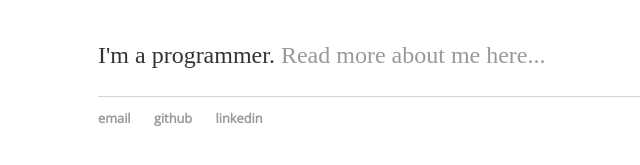
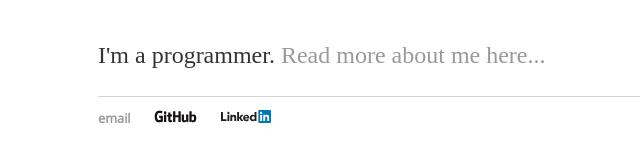
Before and after one commit to AaronRobson/AaronRobson.github.io, a Jekyll site: the page built from index.html, in a window 1280 px wide. Shown: the part 173-338 px from the top of the page, without its empty margins (94-734 px from the left). Built offline with Jekyll 4.4.1, drawn with Linux system fonts in a browser that asks for light colours.

Commit message:
Using icons to represent GitHub and LinkedIn.
Works on Chrome, Firefox incapable of showing the latter and IE
incapable of displaying the former in local testing.

```diff
--- a/_layouts/default.html
+++ b/_layouts/default.html
@@ -25,8 +25,8 @@
     <footer>
       <ul>
         <li><a href="mailto:aaronrobsonse@hotmail.co.uk">email</a></li>
-        <li><a href="https://github.com/aaronrobson">github</a></li>
-        <li><a href="https://www.linkedin.com/in/aaronrobson">linkedin</a></li>
+        <li><a href="https://github.com/aaronrobson"><img alt="GitHub" src="/static/logos/GitHub_logo_2013_padded.svg" /></a></li>
+        <li><a href="https://www.linkedin.com/in/aaronrobson"><img alt="LinkedIn" src="/static/logos/LinkedIn_Logo_2013.svg" /></a></li>
       </ul>
     </footer>
   </body>
--- a/static/css/main.css
+++ b/static/css/main.css
@@ -16,6 +16,8 @@ nav ul li, footer ul li { display: inline; margin-right: 20px; }
 
 footer { border-top: 1px solid #d5d5d5; font-size: .8em; }
 
+footer ul li a img { height: 1em }
+
 /* Blog */
 ul.posts { margin: 20px auto 40px; font-size: 1.5em; }
 ul.posts li { list-style: none; }
```
Also changed, not shown: static/logos/GitHub_logo_2013_padded.svg (added), static/logos/LinkedIn_Logo_2013.svg (added).
